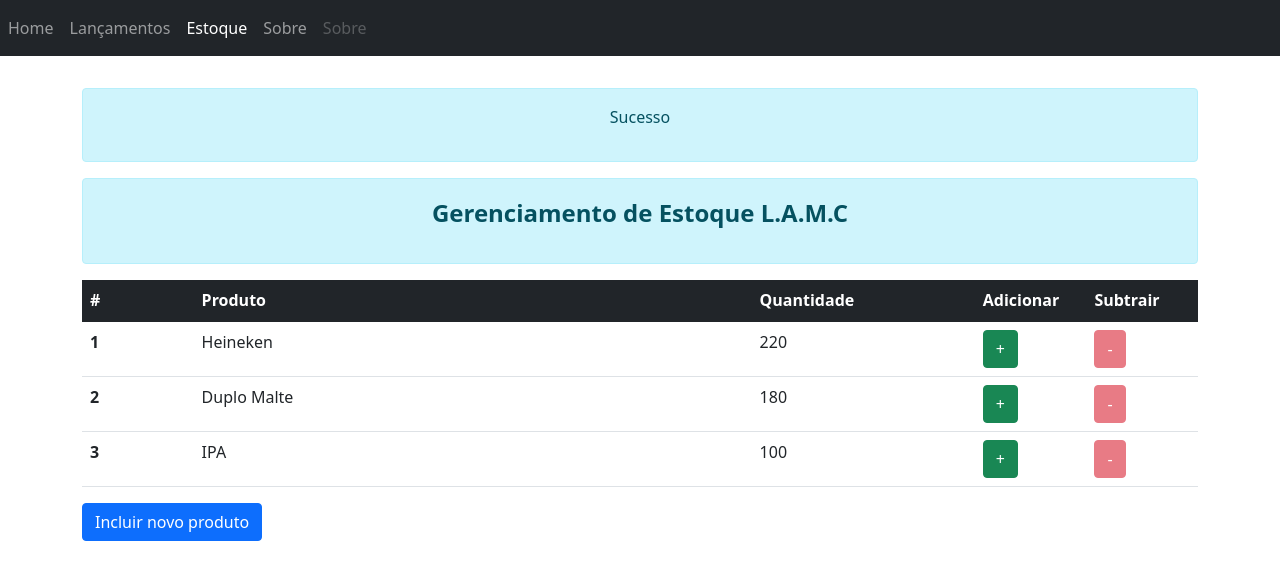
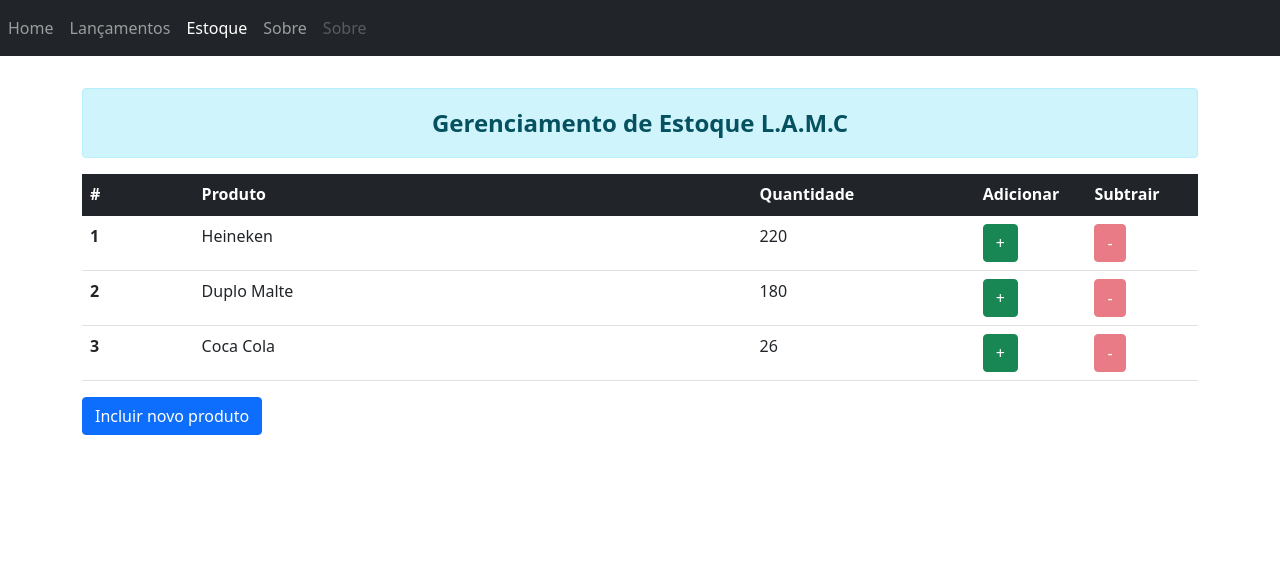
Before and after one commit to juniorsolo/barLamc, an Angular app in the folder angular/barLamc-app/: page /estoque in a window 1280 px wide. Shown: the top 580 px of the page. Built offline with nearby package versions, Linux system fonts and the light colour scheme.

Commit message:
Iterando produtos.

```diff
--- a/angular/barLamc-app/src/app/estoque/estoque.component.html
+++ b/angular/barLamc-app/src/app/estoque/estoque.component.html
@@ -1,8 +1,8 @@
 <div class="container">
-  <div id="alertmsg"class="alert alert-info" role="alert" style="text-align: center;">
+  <div id="alertmsg"class="alert alert-success" role="alert" style="text-align: center; padding-bottom: 0px;">
     <p class="">Sucesso</p>
   </div>
-  <div class="alert alert-info" role="alert" style="text-align: center;">
+  <div class="alert alert-info" role="alert" style="text-align: center;padding-bottom: 0px;">
     <p class="fs-4 fw-bolder">Gerenciamento de Estoque L.A.M.C</p>
   </div>
   <table class="table">
@@ -16,27 +16,14 @@
       </tr>
     </thead>
     <tbody>
-      <tr>
-        <th scope="row">1</th>
-        <td>Heineken</td>
-        <td>220</td>
+      <tr *ngFor="let produto of produtos">
+        <th scope="row">{{produto.id}}</th>
+        <td>{{produto.nome}}</td>
+        <td>{{produto.quantidade}}</td>
         <td><button type="button" class="btn btn-success" data-bs-toggle="modal" data-bs-target="#modalAdicionar">+</button></td>
         <td><button type="button" class="btn btn-danger" data-bs-toggle="modal" data-bs-target="#modalSubtrair" disabled>-</button></td>
       </tr>
-      <tr>
-        <th scope="row">2</th>
-        <td>Duplo Malte</td>
-        <td>180</td>
-        <td><button type="button" class="btn btn-success" data-bs-toggle="modal" data-bs-target="#modalAdicionar">+</button></td>
-        <td><button type="button" class="btn btn-danger" data-bs-toggle="modal" data-bs-target="#modalSubtrair" disabled>-</button></td>
-      </tr>
-      <tr>
-        <th scope="row">3</th>
-        <td>IPA</td>
-        <td>100</td>
-        <td><button type="button" class="btn btn-success" data-bs-toggle="modal" data-bs-target="#modalAdicionar">+</button></td>
-        <td><button type="button" class="btn btn-danger" data-bs-toggle="modal" data-bs-target="#modalSubtrair" disabled>-</button></td>
-      </tr>
+
     </tbody>
   </table>
   <div>
--- a/angular/barLamc-app/src/app/estoque/estoque.component.ts
+++ b/angular/barLamc-app/src/app/estoque/estoque.component.ts
@@ -1,5 +1,6 @@
-import { Component, OnInit } from '@angular/core';
-
+import { Component, OnInit, AfterViewInit, Input  } from '@angular/core';
+import { Produto } from './produto/produto.model';
+declare var $:any;
 @Component({
   selector: 'app-estoque',
   templateUrl: './estoque.component.html',
@@ -7,7 +8,39 @@ import { Component, OnInit } from '@angular/core';
 })
 export class EstoqueComponent implements OnInit {
 
-  constructor() { }
+
+  produtos: Produto[] = [
+    {
+      id: 1,
+      nome: 'Heineken',
+      quantidade: 220
+    },
+    {
+      id: 2,
+      nome: 'Duplo Malte',
+      quantidade: 180
+    },
+    {
+      id: 3,
+      nome: 'Coca Cola',
+      quantidade: 26
+    }
+
+  ];
+
+
+
+  constructor() {
+
+  }
+
+  ngAfterViewInit(){
+    window.setTimeout(function() {
+      $("#alertmsg").fadeTo(500, 0).slideUp(500, function(){
+          $("#alertmsg").remove();
+      });
+  }, 2000);
+}
 
   ngOnInit() {
   }
--- /dev/null
+++ b/angular/barLamc-app/src/app/estoque/produto/produto.component.html
@@ -0,0 +1,5 @@
+<th scope="row">{{produto.id}}</th>
+<td>{{produto.nome}}</td>
+<td>{{produto.quantidade}}</td>
+<td><button type="button" class="btn btn-success" data-bs-toggle="modal" data-bs-target="#modalAdicionar">+</button></td>
+<td><button type="button" class="btn btn-danger" data-bs-toggle="modal" data-bs-target="#modalSubtrair" disabled>-</button></td>
--- /dev/null
+++ b/angular/barLamc-app/src/app/estoque/produto/produto.model.ts
@@ -0,0 +1,6 @@
+export interface Produto{
+    id: number;
+    nome: string;
+    quantidade: number;
+
+}
```
Also changed, not shown: angular/barLamc-app/src/app/estoque/produto/produto.component.ts (added, +18 -0 lines).
